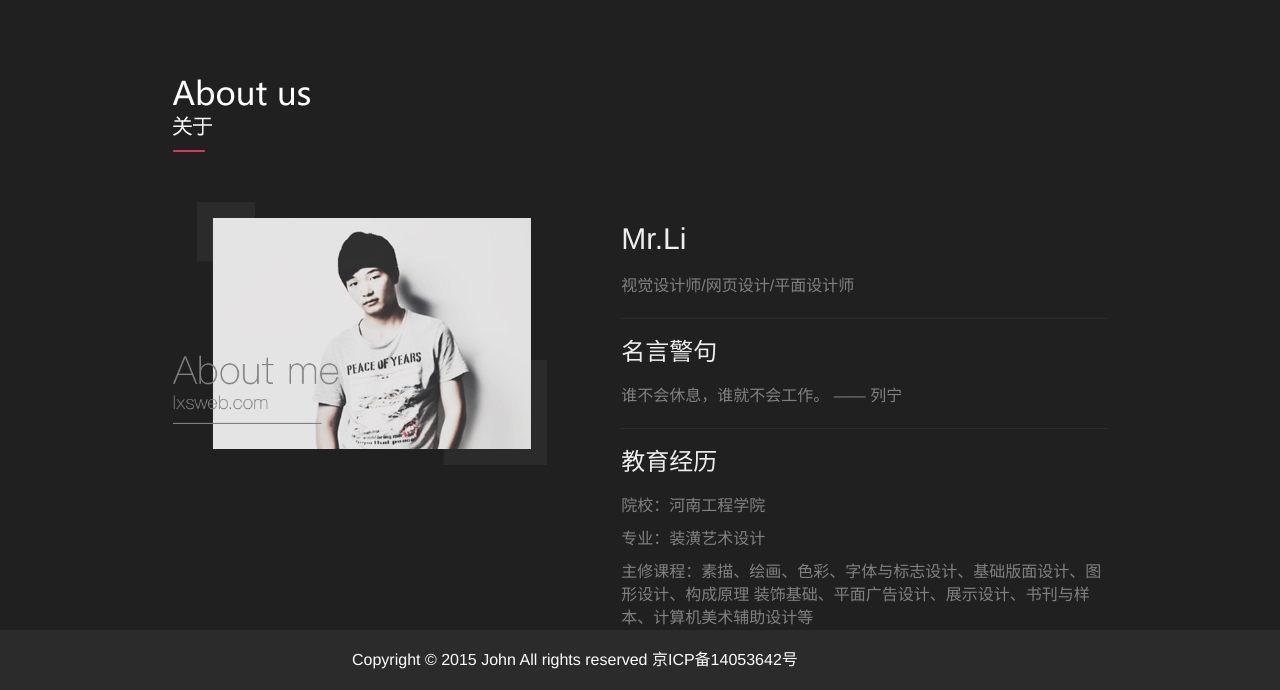
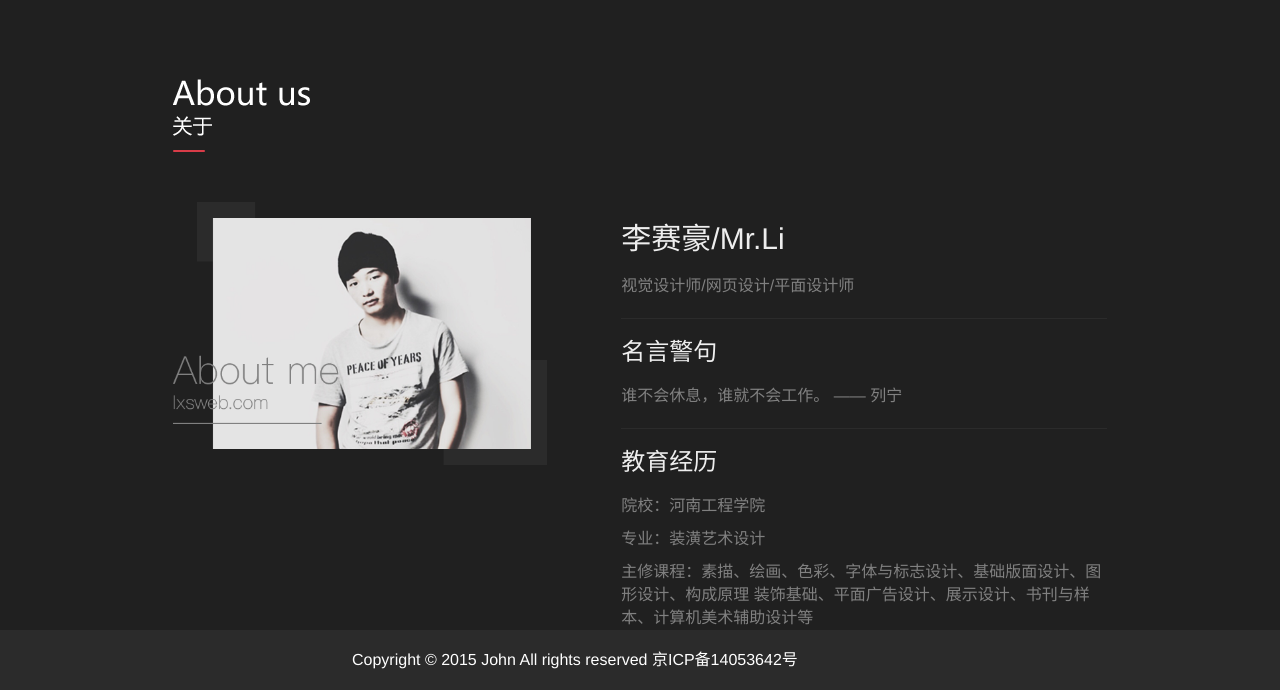
Before and after one commit to Mr-LiXianSheng/Mr-LiXianSheng.github.io, a plain HTML site: page html/About.html in a window 1280 px wide. Shown: the part 110-800 px from the top of the page. Drawn offline with Linux system fonts and the light colour scheme.

Commit message:
Update About.html

```diff
--- a/html/About.html
+++ b/html/About.html
@@ -58,7 +58,7 @@
 			</div>
 			<div class="information">
 				<div class="name">
-					<h3>Mr.Li</h3>
+					<h3>李赛豪/Mr.Li</h3>
 					<p>视觉设计师/网页设计/平面设计师</p>
 				</div>
 				<div class="saying">
```
